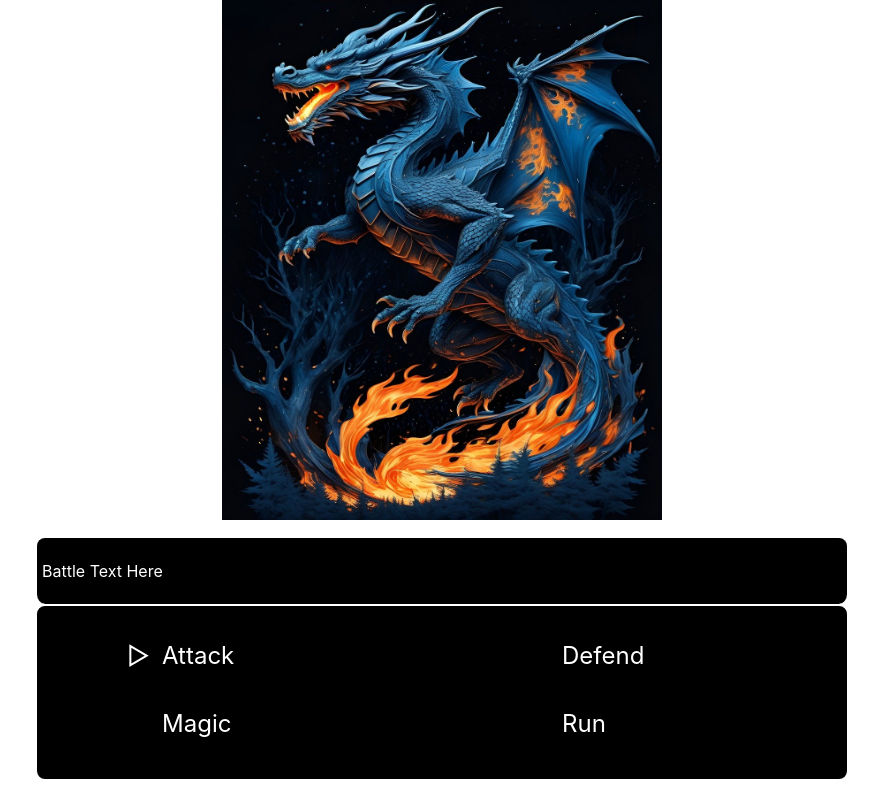
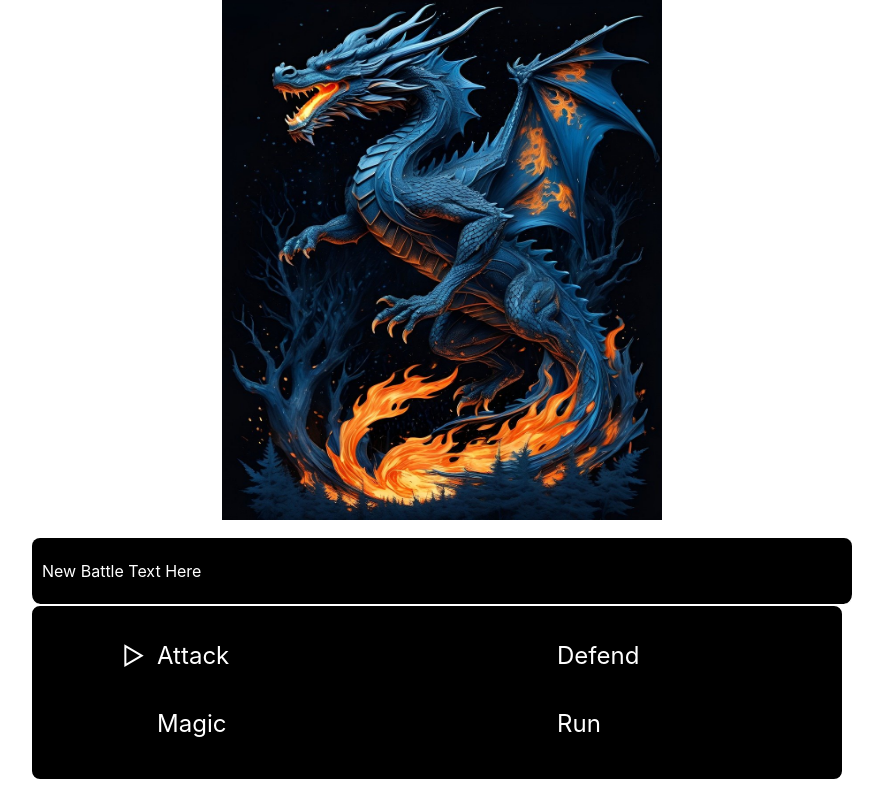
Before and after one commit to athaarsager/dragonslayer-game, a React (Vite) app in the folder dragonslayer_frontend/: page / in a window 1280 px wide. Shown: the whole page, without its empty margins (198-1081 px from the left). Built offline with nearby package versions, Linux system fonts and the light colour scheme; no server answers.

Commit message:
Create new BattleText component and adjust its positioning in the textbox

```diff
--- a/dragonslayer_frontend/src/components/BattleScreen/BattleScreen.css
+++ b/dragonslayer_frontend/src/components/BattleScreen/BattleScreen.css
@@ -20,6 +20,8 @@ img {
 
 #battle-text {
     border-bottom: none;
+    padding-left: 10px;
+    padding-right: 10px;
 }
 
 #battle-menu {
--- a/dragonslayer_frontend/src/components/BattleScreen/BattleScreen.jsx
+++ b/dragonslayer_frontend/src/components/BattleScreen/BattleScreen.jsx
@@ -2,6 +2,7 @@ import { useState, useEffect } from "react";
 import axios from "axios";
 import "./BattleScreen.css";
 import ActionMenu from "../ActionMenu/ActionMenu";
+import BattleText from "../BattleText/BattleText";
 function BattleScreen() {
 
     const [onActionMenu, setOnActionMenu] = useState(true);
@@ -115,7 +116,7 @@ function BattleScreen() {
                     alt="A dark blue dragon whose tail and wings exude flames as it sets a forest on fire in the night" />
             </div>
             <div id="battle-text" className="text-box">
-                <p>Battle Text Here</p>
+                <BattleText />
             </div>
             <div id="battle-menu" className="text-box">
                 <ActionMenu
--- /dev/null
+++ b/dragonslayer_frontend/src/components/BattleText/BattleText.jsx
@@ -0,0 +1,9 @@
+function BattleText() {
+    return (
+        <>
+        <p>New Battle Text Here</p>
+        </>
+    );
+}
+
+export default BattleText;
```
